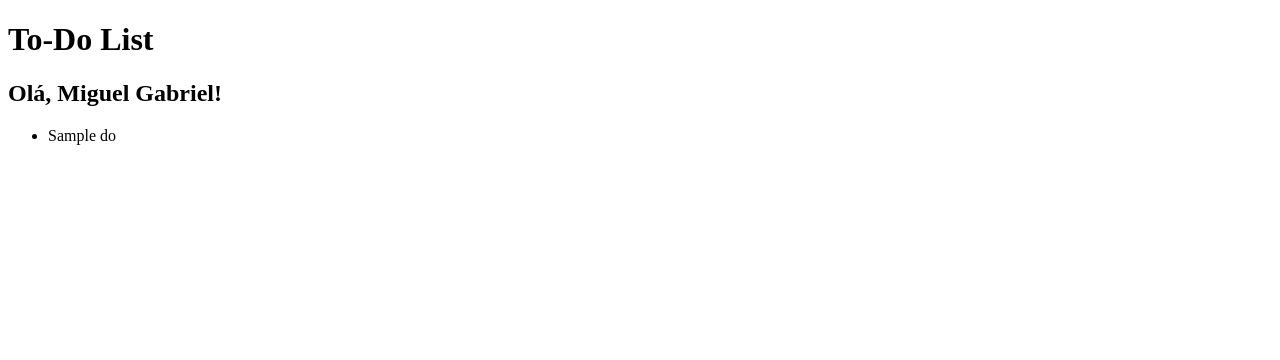
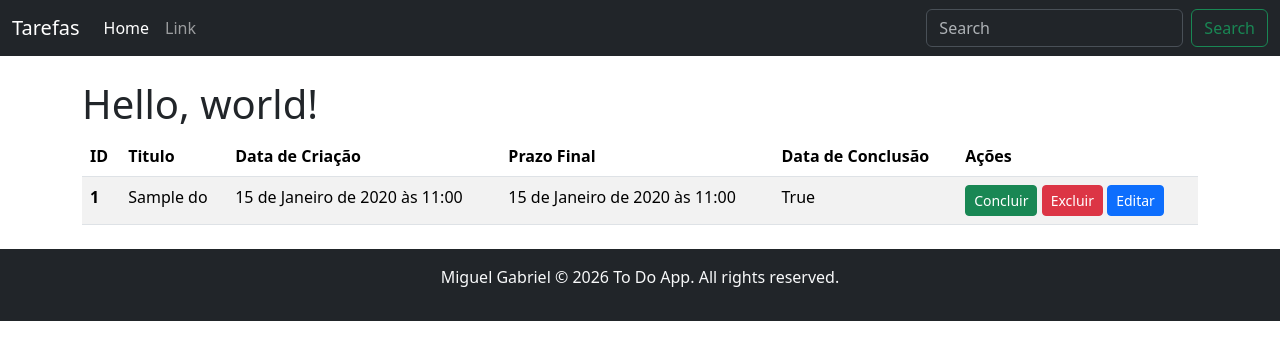
Before and after one commit to JangoDev01/dev_intro, a Django app: page / in a window 1280 px wide. Shown: the top 360 px of the page. Run offline with Django 5.2, Linux system fonts and the light colour scheme; tables that the repository leaves empty hold one stand-in row (values such as "Sample post").

Commit message:
estilizando o a pagina todo_list.html

```diff
--- a/django/to_do/templates/to_do/todo_list.html
+++ b/django/to_do/templates/to_do/todo_list.html
@@ -1,22 +1,83 @@
-<!DOCTYPE html>
-<html lang="en">
-<head>
-    <meta charset="UTF-8">
-    <meta name="viewport" content="width=device-width, initial-scale=1.0">
-    <title>Document</title>
-</head>
-<body>
+<!doctype html>
+<html lang="pt-br">
+  <head>
+    <meta charset="utf-8">
+    <meta name="viewport" content="width=device-width, initial-scale=1">
+    <title>Lista de Tarefas</title>
+    <link href="https://cdn.jsdelivr.net/npm/bootstrap@5.3.8/dist/css/bootstrap.min.css" rel="stylesheet" integrity="sha384-sRIl4kxILFvY47J16cr9ZwB07vP4J8+LH7qKQnuqkuIAvNWLzeN8tE5YBujZqJLB" crossorigin="anonymous">
+  </head>
+  <body>
 
-    <h1>To-Do List</h1>
+    <!-- NAVBAR - area do header com a navegação -->
+    <nav class="navbar navbar-expand-lg bg-dark mb-3" data-bs-theme="dark">
+        <div class="container-fluid">
+            <a class="navbar-brand" href="#">Tarefas</a>
+            <div class="collapse navbar-collapse" id="navbarSupportedContent">
+                <ul class="navbar-nav me-auto mb-2 mb-lg-0">
+                    <li class="nav-item">
+                        <a class="nav-link active" aria-current="page" href="#">Home</a>
+                    </li>
+                    <li class="nav-item">
+                        <a class="nav-link" href="#">Link</a>
+                    </li>
+                </ul>
+                <form class="d-flex" role="search">
+                    <input class="form-control me-2" type="search" placeholder="Search" aria-label="Search"/>
+                    <button class="btn btn-outline-success" type="submit">Search</button>
+                </form>
+            </div>
+        </div>
+    </nav>
 
-    <h2>Olá, {{ autor }}!</h2>
+    <!-- MAIN - area que vai conter o conteúdo principal -->
+    <main class="container mt-4">
 
-    <ul>
-        {% for td in todo %}
+        <h1>Hello, world!</h1>
 
-            <li>{{ td.title }}</li>
-        {% endfor %}
-    </ul>
+        <!-- TABLE - area para exibir as tarefas em formato de tabela -->
+         {% if todo%}
+            <table class="table table-striped">
+                <thead>
+                    <tr>
+                    <th scope="col">ID</th>
+                    <th scope="col">Titulo</th>
+                    <th scope="col">Data de Criação</th>
+                    <th scope="col">Prazo Final</th>
+                    <th scope="col">Data de Conclusão</th>
+                    <th scope="col">Ações</th>
+                    </tr>
+                </thead>
+                <tbody>
+                    {% for td in todo %}
+                        <tr>
+                        <th scope="row">{{ td.id }}</th>
+                        <td>{{ td.title }}</td>
+                        <td>{{ td.created_at }}</td>
+                        <td>{{ td.deadline|default:"-" }}</td>
+                        <td>{{ td.finished_at|default:"-" }}</td>
+                        <td>
+                            <a href="#" class="btn btn-success btn-sm">Concluir</a>
+                            <a href="#" class="btn btn-danger btn-sm">Excluir</a>
+                            <button type="button" class="btn btn-primary btn-sm">Editar</button>
+                        </td>
+                        </tr>
+                    {% endfor %}
+                </tbody>
+            </table>
+        {% else %}
+            <div class="card">
+                <div class="card-body">
+                    Nenhuma tarefa cadastrada. Adicione uma nova tarefa para começar!
+                </div>
+            </div>
+        {% endif %}
 
-</body>
+    </main>
+
+    <!-- FOOTER - area do rodapé -->
+    <footer class="bg-dark text-light text-center py-3 mt-4">
+        <p>{{ autor }} &copy; 2026 To Do App. All rights reserved.</p>
+    </footer>
+    <script src="https://cdn.jsdelivr.net/npm/bootstrap@5.3.8/dist/js/bootstrap.bundle.min.js" integrity="sha384-FKyoEForCGlyvwx9Hj09JcYn3nv7wiPVlz7YYwJrWVcXK/BmnVDxM+D2scQbITxI" crossorigin="anonymous"></script>
+  </body>
 </html>
```
Also changed, not shown: django/db.sqlite3.
